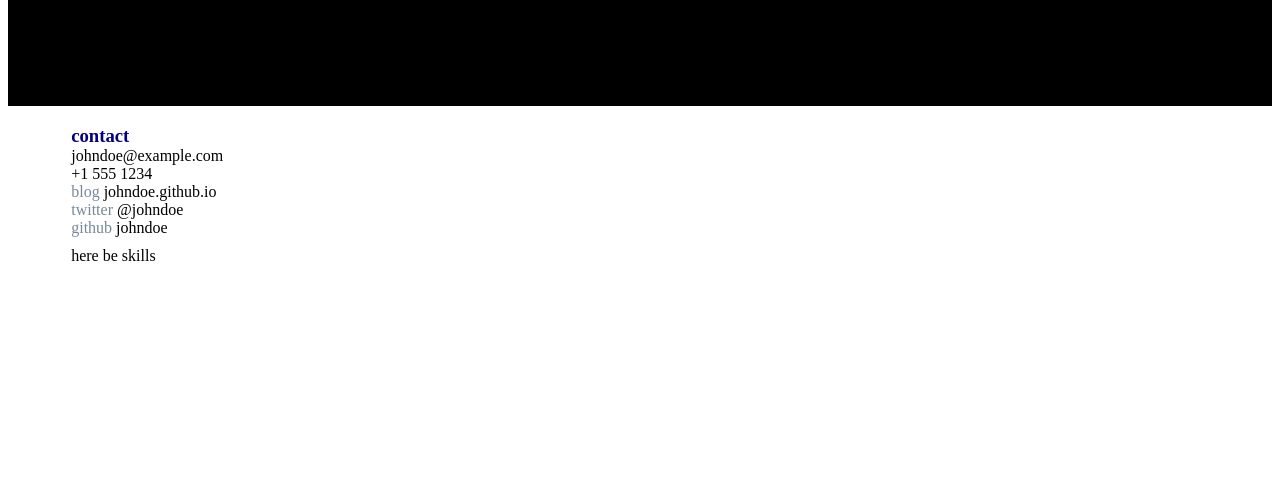
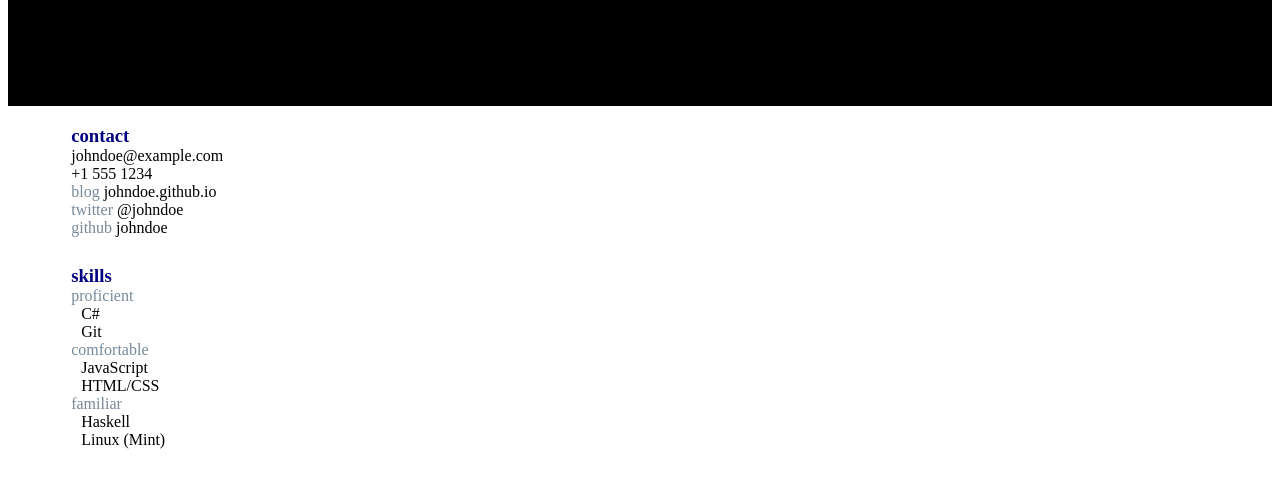
Before and after one commit to danplisetsky/resume-maker, a plain HTML site: page index.html in a window 1280 px wide. Shown: the part 219-706 px from the top of the page. Drawn offline with Linux system fonts and the light colour scheme.

Commit message:
add skills section

```diff
--- a/index.html
+++ b/index.html
@@ -11,7 +11,7 @@
 
 <body>
     <div id="header" class="canPickBackgroundColor">
-        <div id="subheader">
+        <div id="subheader" class="block">
             <h1 id="name" class="canPickColor canEdit">John Doe</h1>
             <h2 id="occupation" class="canPickColor canEdit">software developer</h3>
         </div>
@@ -35,7 +35,27 @@
                 <p class="canEdit">johndoe</p>
             </div>
         </div>
-        <div id="skills">here be skills</div>
+        <div id="skills" class="section">
+            <h3 class="canPickColor">skills</h3>
+            <div class="multiple">
+                <p class="description canEdit">proficient</p>
+                <p class="canEdit">C#</p>
+                <p class="canEdit">Git</p>
+            </div>
+            <div class="multiple">
+                <p class="description canEdit">comfortable</p>
+                <p class="canEdit">JavaScript</p>
+                <p class="canEdit">HTML/CSS</p>
+            </div>
+            <div class="multiple">
+                <p class="description canEdit">familiar</p>
+                <p class="canEdit">Haskell</p>
+                <p class="canEdit">Linux (Mint)</p>
+            </div>
+        </div>
+        <div class="languages section">
+
+        </div>
     </div>
 
     <script src="script.js"></script>
--- a/style.css
+++ b/style.css
@@ -47,10 +47,17 @@ h3 {
     color: lightslategray;
 }
 
-
 #skills {
     grid-column: 1;
     grid-row: 2;
+}
+
+.multiple :not(.description) {
+    margin-left: 10px;
+}
+
+#languages {
+    grid-area: languages;
 }
 
 /* JS-created elements */
```
